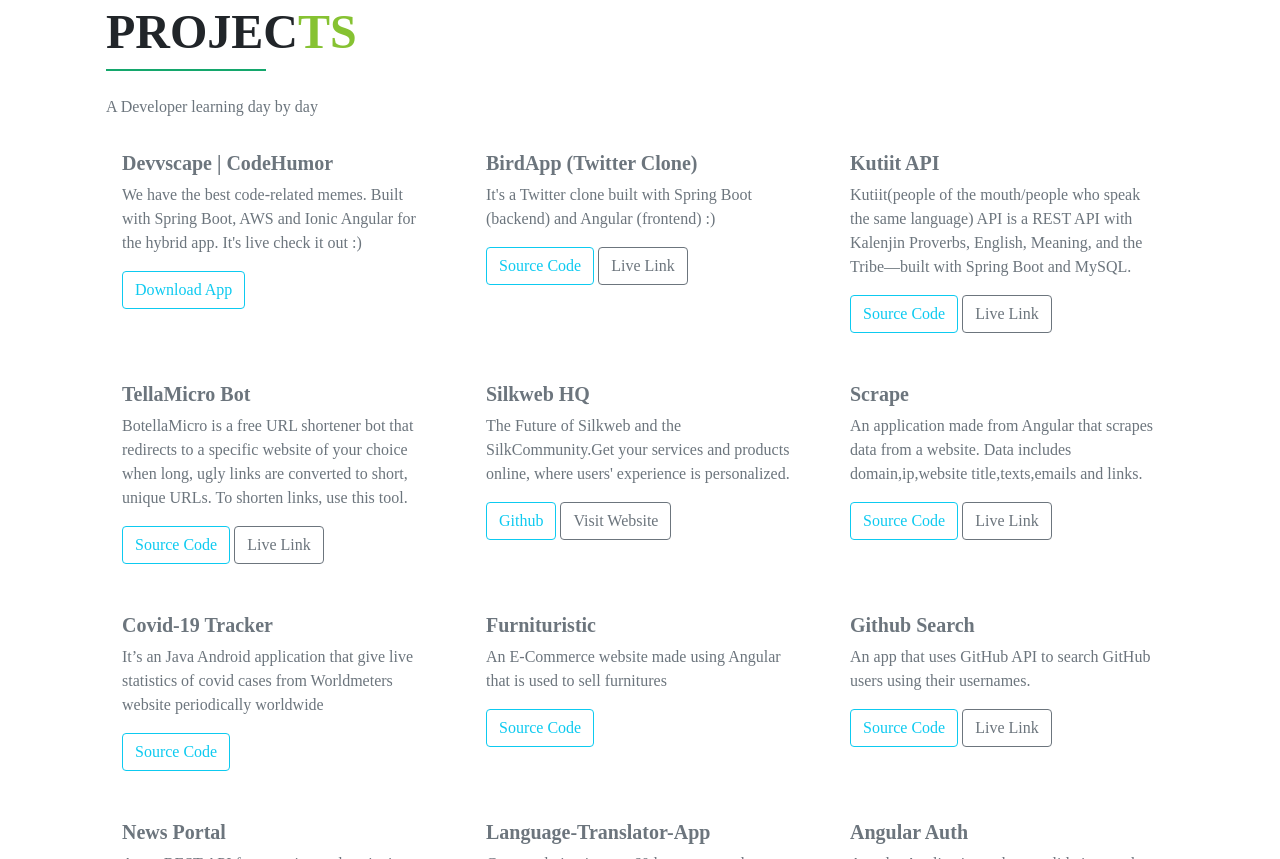
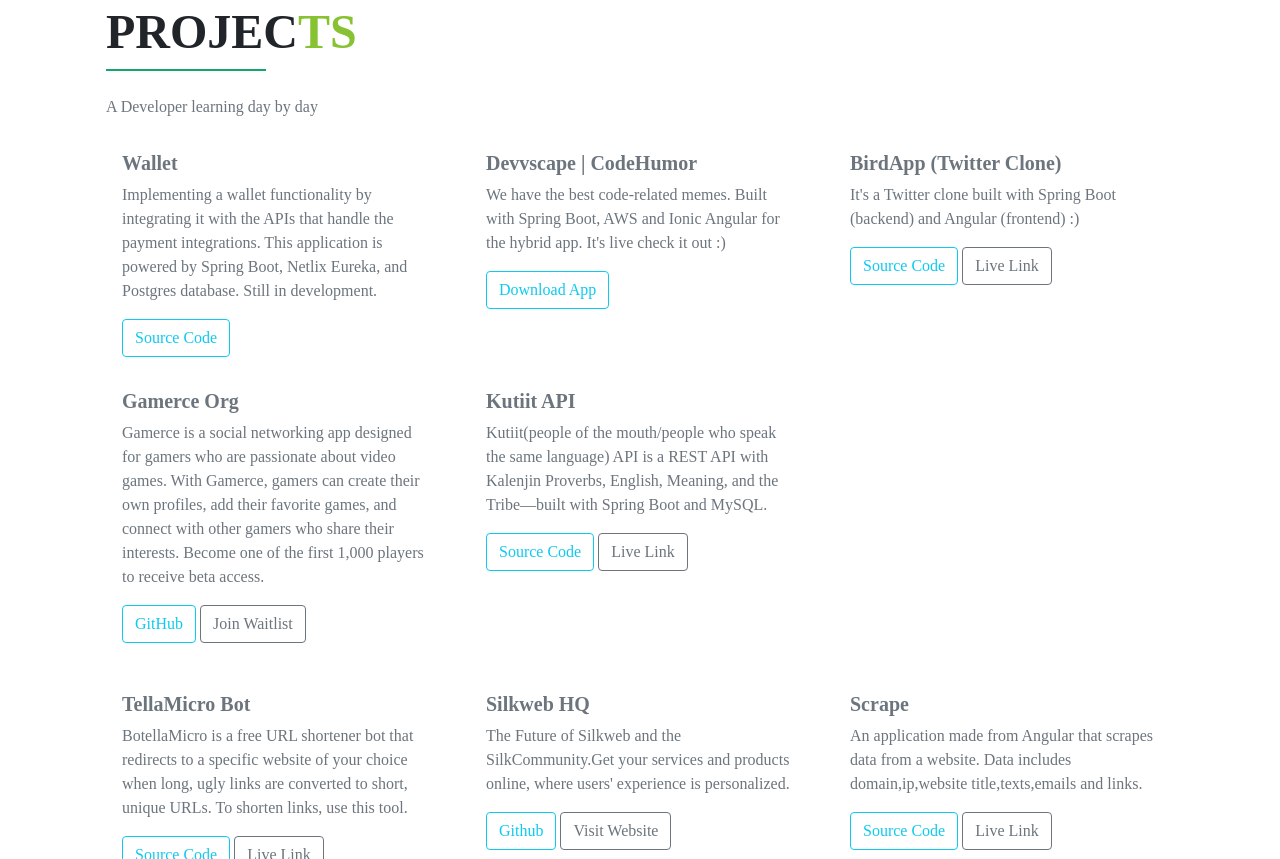
Before and after one commit to l00pinfinity/boit-droid, a website with bundled scripts: page public/index.html in a window 1280 px wide. Shown: the part 2598-3457 px from the top of the page. Built offline with nearby package versions, Linux system fonts and the light colour scheme; a web font is replaced by a local one.

Commit message:
Add more projects to resume and update resume link

```diff
--- a/public/index.html
+++ b/public/index.html
@@ -30,7 +30,7 @@
         <hr style="visibility: hidden;">
         <div class="d-grid gap-2 d-sm-flex justify-content-sm-center">
           <a href="#about" class="btn btn-outline-success btn-lg px-4 me-sm-3">About Me</a>
-          <a href="https://drive.google.com/file/d/1rdF7KnkrLQDhz-L8HGR7soKSAr3l5a5A/view?usp=sharing" target="_blank"
+          <a href="https://drive.google.com/file/d/1EREB2J2eGcJ0A6CnUfetjfq8oZ4jAR3N/view?usp=sharing" target="_blank"
             class="btn btn-outline-secondary btn-lg px-4 me-sm-3 fw-bold">Resume</a>
         </div>
       </div>
@@ -46,10 +46,10 @@
         <h1 class="display-5 text-dark fw-italic" data-aos="zoom-in">COLLINS BOIT</h1>
         <br>
         <p data-aos="fade-left" style="color: #6B6E70;">With 2 years of experience in the industry, I am a backend and
-          Android developer. I am currently working at a fintech startup company, where I have been able to apply my
-          skills and knowledge to help drive innovation and growth.</p>
-        <p data-aos="fade-left" style="color: #6B6E70;">My background in software development encompasses Java, Kotlin,
-          and TypeScript, as well as a variety of programming languages. AWS, GCP, Heroku, and Netlify are also cloud
+          Android developer. While working at a fintech startup company, I was able to apply my skills and knowledge to
+          drive innovation and growth.</p>
+        <p data-aos="fade-left" style="color: #6B6E70;">My background in software development encompasses Java and
+          TypeScript, as well as a variety of programming languages. AWS, GCP, Heroku, and Netlify are also cloud
           platforms I've used.</p>
         <p data-aos="fade-left" style="color: #6B6E70;">Additionally, I am a strong team player and can effectively
           communicate and collaborate with cross-functional teams. As a developer, I am always looking for ways to grow
@@ -139,6 +139,19 @@
               <div class="col-md-4 col-sm-6 col-xs-6" data-aos="fade-up">
                 <div class="card border-0">
                   <div class="card-body">
+                    <h5 class="card-title">Wallet</h5>
+                    <p>Implementing a wallet functionality by integrating it with the APIs that handle the payment
+                      integrations. This application is powered by Spring Boot, Netlix Eureka, and Postgres database.
+                      Still in development.</p>
+                    <a href="https://github.com/l00pinfinity/wallet" target="_blank" class="btn btn-outline-info">Source
+                      Code</a>
+                  </div>
+                </div>
+              </div>
+
+              <div class="col-md-4 col-sm-6 col-xs-6" data-aos="fade-up">
+                <div class="card border-0">
+                  <div class="card-body">
                     <h5 class="card-title">Devvscape | CodeHumor</h5>
                     <p>We have the best code-related memes. Built with Spring Boot, AWS and Ionic Angular for the hybrid
                       app. It's live check it out
@@ -158,6 +171,21 @@
                       class="btn btn-outline-info">Source Code</a>
                     <a href="https://birdapp.netlify.app/explore" target="_blank" class="btn btn-outline-secondary">Live
                       Link</a>
+                  </div>
+                </div>
+              </div>
+
+              <div class="col-md-4 col-sm-6 col-xs-6" data-aos="fade-up">
+                <div class="card border-0">
+                  <div class="card-body">
+                    <h5 class="card-title">Gamerce Org</h5>
+                    <p>Gamerce is a social networking app designed for gamers who are passionate about video games. With
+                      Gamerce, gamers can create their own profiles, add their favorite games, and connect with other
+                      gamers who share their interests. Become one of the first 1,000 players to receive beta access.
+                    </p>
+                    <a href="https://github.com/gamerce-org" target="_blank"
+                      class="btn btn-outline-info">GitHub</a>
+                    <a href="https://gamerce.org/" target="_blank" class="btn btn-outline-secondary">Join Waitlist</a>
                   </div>
                 </div>
               </div>
@@ -389,13 +417,17 @@
                       </svg>
                     </a>
                     <a href="https://github.com/l00pinfinity" target="_blank">
-                      <svg xmlns="http://www.w3.org/2000/svg" width="24" height="24" fill="currentColor" class="bi bi-github" viewBox="0 0 16 16">
-                        <path d="M8 0C3.58 0 0 3.58 0 8c0 3.54 2.29 6.53 5.47 7.59.4.07.55-.17.55-.38 0-.19-.01-.82-.01-1.49-2.01.37-2.53-.49-2.69-.94-.09-.23-.48-.94-.82-1.13-.28-.15-.68-.52-.01-.53.63-.01 1.08.58 1.23.82.72 1.21 1.87.87 2.33.66.07-.52.28-.87.51-1.07-1.78-.2-3.64-.89-3.64-3.95 0-.87.31-1.59.82-2.15-.08-.2-.36-1.02.08-2.12 0 0 .67-.21 2.2.82.64-.18 1.32-.27 2-.27.68 0 1.36.09 2 .27 1.53-1.04 2.2-.82 2.2-.82.44 1.1.16 1.92.08 2.12.51.56.82 1.27.82 2.15 0 3.07-1.87 3.75-3.65 3.95.29.25.54.73.54 1.48 0 1.07-.01 1.93-.01 2.2 0 .21.15.46.55.38A8.012 8.012 0 0 0 16 8c0-4.42-3.58-8-8-8z"/>
+                      <svg xmlns="http://www.w3.org/2000/svg" width="24" height="24" fill="currentColor"
+                        class="bi bi-github" viewBox="0 0 16 16">
+                        <path
+                          d="M8 0C3.58 0 0 3.58 0 8c0 3.54 2.29 6.53 5.47 7.59.4.07.55-.17.55-.38 0-.19-.01-.82-.01-1.49-2.01.37-2.53-.49-2.69-.94-.09-.23-.48-.94-.82-1.13-.28-.15-.68-.52-.01-.53.63-.01 1.08.58 1.23.82.72 1.21 1.87.87 2.33.66.07-.52.28-.87.51-1.07-1.78-.2-3.64-.89-3.64-3.95 0-.87.31-1.59.82-2.15-.08-.2-.36-1.02.08-2.12 0 0 .67-.21 2.2.82.64-.18 1.32-.27 2-.27.68 0 1.36.09 2 .27 1.53-1.04 2.2-.82 2.2-.82.44 1.1.16 1.92.08 2.12.51.56.82 1.27.82 2.15 0 3.07-1.87 3.75-3.65 3.95.29.25.54.73.54 1.48 0 1.07-.01 1.93-.01 2.2 0 .21.15.46.55.38A8.012 8.012 0 0 0 16 8c0-4.42-3.58-8-8-8z" />
                       </svg>
                     </a>
                     <a href="https://www.linkedin.com/in/l00pinfinity/" target="_blank">
-                      <svg xmlns="http://www.w3.org/2000/svg" width="24" height="24" fill="currentColor" class="bi bi-linkedin" viewBox="0 0 16 16">
-                        <path d="M0 1.146C0 .513.526 0 1.175 0h13.65C15.474 0 16 .513 16 1.146v13.708c0 .633-.526 1.146-1.175 1.146H1.175C.526 16 0 15.487 0 14.854V1.146zm4.943 12.248V6.169H2.542v7.225h2.401zm-1.2-8.212c.837 0 1.358-.554 1.358-1.248-.015-.709-.52-1.248-1.342-1.248-.822 0-1.359.54-1.359 1.248 0 .694.521 1.248 1.327 1.248h.016zm4.908 8.212V9.359c0-.216.016-.432.08-.586.173-.431.568-.878 1.232-.878.869 0 1.216.662 1.216 1.634v3.865h2.401V9.25c0-2.22-1.184-3.252-2.764-3.252-1.274 0-1.845.7-2.165 1.193v.025h-.016a5.54 5.54 0 0 1 .016-.025V6.169h-2.4c.03.678 0 7.225 0 7.225h2.4z"/>
+                      <svg xmlns="http://www.w3.org/2000/svg" width="24" height="24" fill="currentColor"
+                        class="bi bi-linkedin" viewBox="0 0 16 16">
+                        <path
+                          d="M0 1.146C0 .513.526 0 1.175 0h13.65C15.474 0 16 .513 16 1.146v13.708c0 .633-.526 1.146-1.175 1.146H1.175C.526 16 0 15.487 0 14.854V1.146zm4.943 12.248V6.169H2.542v7.225h2.401zm-1.2-8.212c.837 0 1.358-.554 1.358-1.248-.015-.709-.52-1.248-1.342-1.248-.822 0-1.359.54-1.359 1.248 0 .694.521 1.248 1.327 1.248h.016zm4.908 8.212V9.359c0-.216.016-.432.08-.586.173-.431.568-.878 1.232-.878.869 0 1.216.662 1.216 1.634v3.865h2.401V9.25c0-2.22-1.184-3.252-2.764-3.252-1.274 0-1.845.7-2.165 1.193v.025h-.016a5.54 5.54 0 0 1 .016-.025V6.169h-2.4c.03.678 0 7.225 0 7.225h2.4z" />
                       </svg>
                     </a>
                   </li>
@@ -453,7 +485,7 @@
   <script src="js/script.js"></script>
   <script src="https://cdn.jsdelivr.net/npm/bootstrap@5.0.2/dist/js/bootstrap.bundle.min.js"
     integrity="sha384-MrcW6ZMFYlzcLA8Nl+NtUVF0sA7MsXsP1UyJoMp4YLEuNSfAP+JcXn/tWtIaxVXM" crossorigin="anonymous">
-  </script>
+    </script>
   <script src="https://unpkg.com/aos@2.3.1/dist/aos.js"></script>
   <script src="https://kit.fontawesome.com/93aabb57c9.js" crossorigin="anonymous"></script>
 
```
